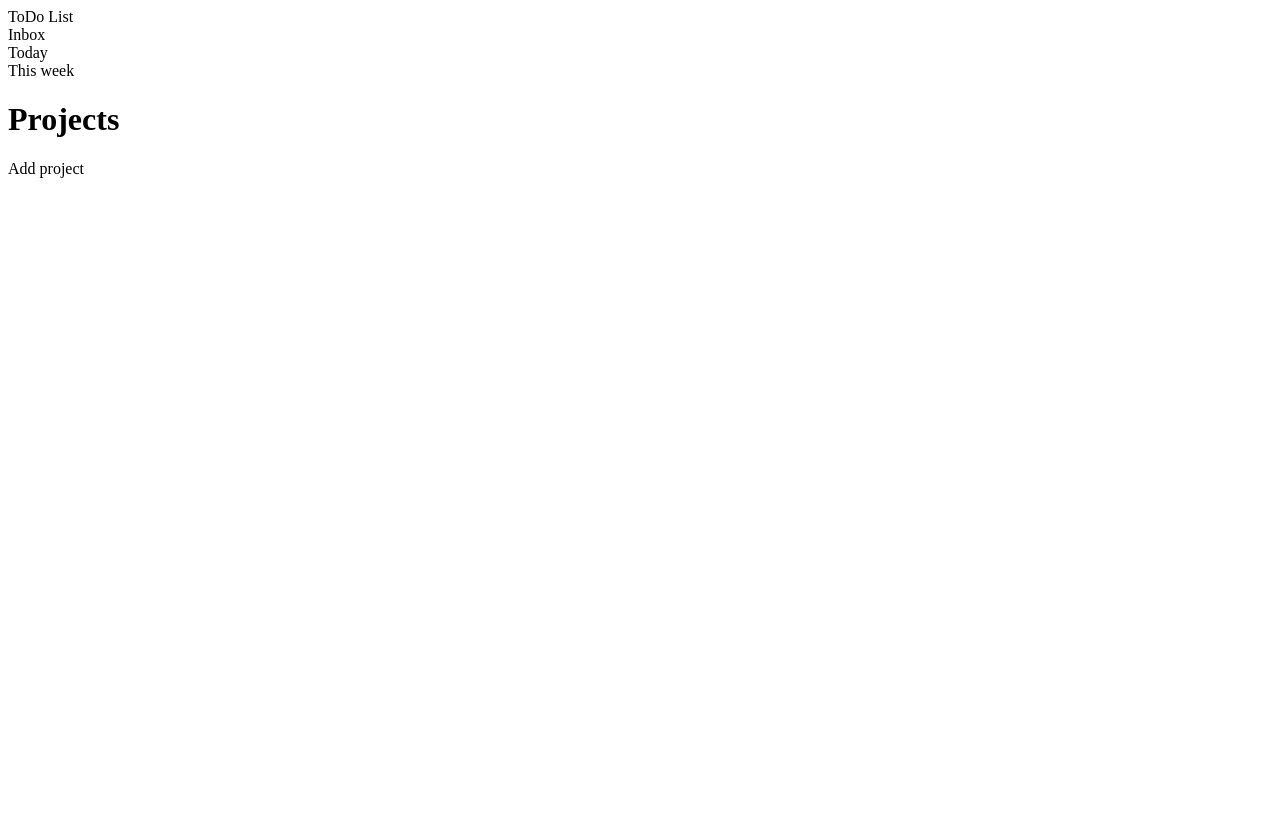
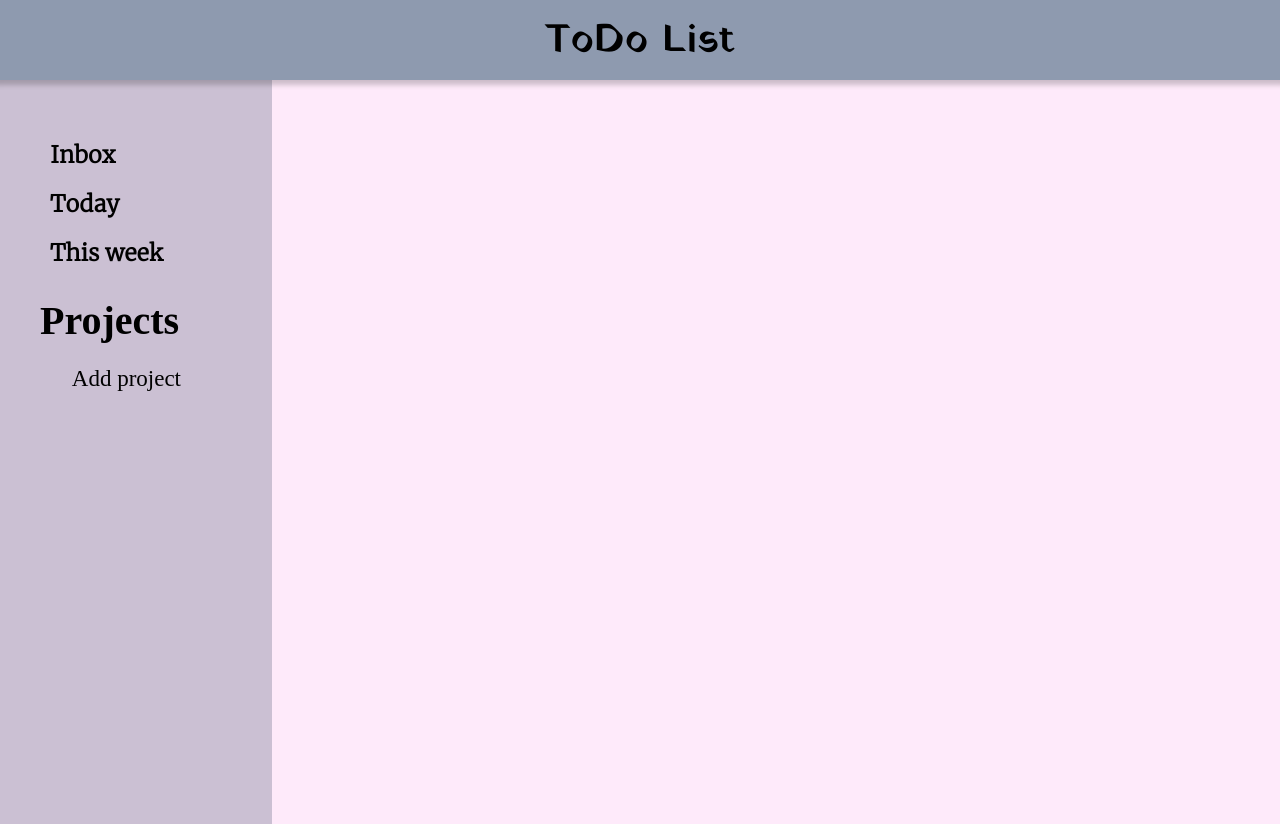
Before and after one commit to Olguta150/tic_tac_toe, a website built with webpack: page dist/index.html in a window 1280 px wide. Before the commit the page ends 800 px from the top, so only its background shows below. Built offline with nearby package versions, Linux system fonts and the light colour scheme.

Commit message:
add basic style to page

```diff
--- a/src/style.css
+++ b/src/style.css
@@ -1,5 +1,95 @@
-.box {
-    width: 100px;
-    height: 100px;
-    background-color: aqua;
+:root {
+    --header-color: #8E9AAF;
+    --project-section-color: #CBC0D3;
+    --todo-section-color: #FEEAFA;
 }
+
+@font-face {
+    font-family: 'Yatra One';
+    src: url(../dist/fonts/YatraOne-Regular.ttf);
+}
+
+@font-face {
+    font-family: 'Merriweather';
+    src: url(../dist/fonts/Merriweather-Light.ttf);
+}
+
+* {
+    margin: 0;
+    padding: 0;
+    box-sizing: border-box;
+}
+
+body {
+    width: 100vw;
+    height: 100vh;
+    overflow: hidden;
+}
+
+.todo-app {
+    display: flex;
+    flex-direction: column;
+}
+
+.header {
+    display: flex;
+    justify-content: center;
+    align-items: center;
+    height: 7vh;
+    background: var(--header-color);
+    font-family: 'Yatra One';
+    font-size: 2.5rem;
+    padding: 40px 0;
+    box-shadow: 0px 0px 5px 5px rgba(0, 0, 0, 0.2);
+    /* border: 1px solid #000; */
+    z-index: 5;
+}
+
+.container {
+    width: 100%;
+    height: calc(100vh - 7vh);
+    display: grid;
+    /* grid-template-columns: 1.3fr 5fr; */
+    grid-template-columns: minmax(17rem, 1fr) 4fr;
+}
+
+.project-container {
+    grid-column: 1 / 2;
+    background: var(--project-section-color);
+    padding: 50px 40px 0;
+}
+
+.todo-container {
+    grid-column: 2 / 3;
+    background: var(--todo-section-color);
+}
+
+.project {
+    font-size: 23px;
+    font-family: 'Merriweather';
+    font-weight: 600;
+    padding: 10px;
+    /* border: 1px solid #000; */
+    border-radius: 5px;
+}
+
+.created-projects h1 {
+    margin-top: 20px;
+    font-size: 2.5rem;
+}
+
+.created-projects .create-new-project-btn {
+    width: 90%;
+    font-size: 23px;
+    text-align: center;
+    /* border: 1px solid #000; */
+    margin-top: 15px;
+    padding: 7px 0;
+    border-radius: 5px;
+    cursor: pointer;
+    transition: 0.3s ease-in-out;
+}
+
+.created-projects .create-new-project-btn:hover {
+    background: #c4b7cd;
+}
```
